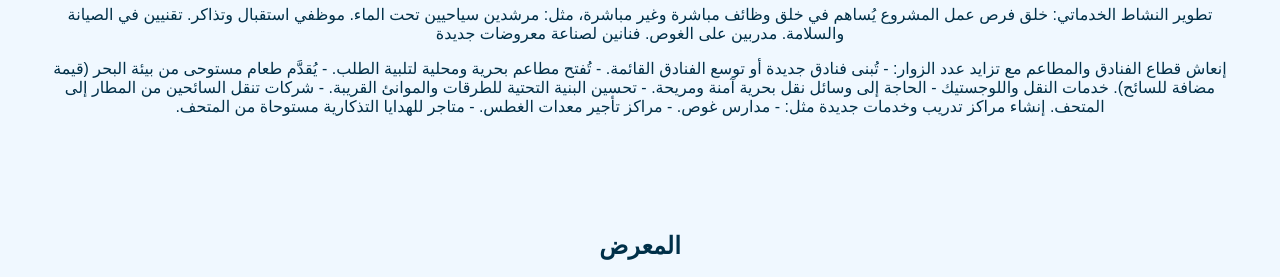
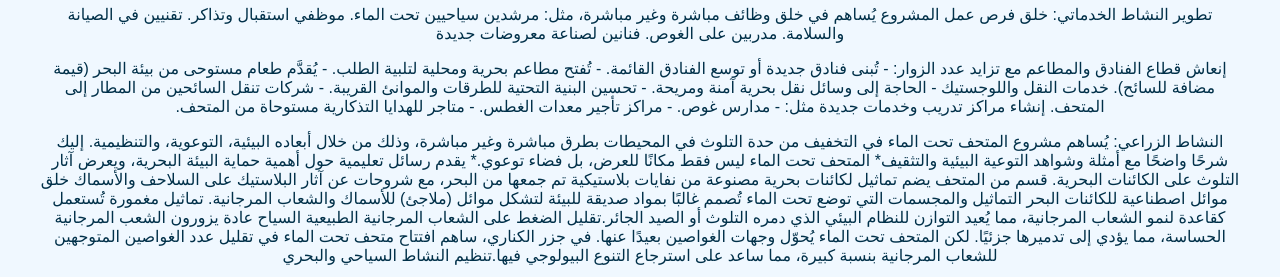
Before and after one commit to mjnaous/geoproj, a plain HTML site: page index.html in a window 1280 px wide. Shown: the part 1240-1517 px from the top of the page. Drawn offline with Linux system fonts and the light colour scheme.

Commit message:
Update index.html

```diff
--- a/index.html
+++ b/index.html
@@ -209,6 +209,17 @@
    - مراكز تأجير معدات الغطس.
    - متاجر للهدايا التذكارية مستوحاة من المتحف.
 </p>
+    <p> النشاط الزراعي: يُساهم مشروع المتحف تحت الماء في التخفيف من حدة التلوث في المحيطات بطرق مباشرة وغير مباشرة، وذلك من خلال أبعاده البيئية، التوعوية، والتنظيمية. إليك شرحًا واضحًا مع أمثلة وشواهد
+التوعية البيئية والتثقيف*
+المتحف تحت الماء ليس فقط مكانًا للعرض، بل فضاء توعوي.*
+يقدم رسائل تعليمية حول أهمية حماية البيئة البحرية، ويعرض آثار التلوث على الكائنات البحرية.
+قسم من المتحف يضم تماثيل لكائنات بحرية مصنوعة من نفايات بلاستيكية تم جمعها من البحر، مع شروحات عن آثار البلاستيك على السلاحف والأسماك
+خلق موائل اصطناعية للكائنات البحر
+
+التماثيل والمجسمات التي توضع تحت الماء تُصمم غالبًا بمواد صديقة للبيئة لتشكل موائل (ملاجئ) للأسماك والشعاب المرجانية.
+تماثيل مغمورة تُستعمل كقاعدة لنمو الشعاب المرجانية، مما يُعيد التوازن للنظام البيئي الذي دمره التلوث أو الصيد الجائر.تقليل الضغط على الشعاب المرجانية الطبيعية
+السياح عادة يزورون الشعب المرجانية الحساسة، مما يؤدي إلى تدميرها جزئيًا. لكن المتحف تحت الماء يُحوّل وجهات الغواصين بعيدًا عنها.
+في جزر الكناري، ساهم افتتاح متحف تحت الماء في تقليل عدد الغواصين المتوجهين للشعاب المرجانية بنسبة كبيرة، مما ساعد على استرجاع التنوع البيولوجي فيها.تنظيم النشاط السياحي والبحري</p>
   </section>
 
   <section id="gallery">
```
